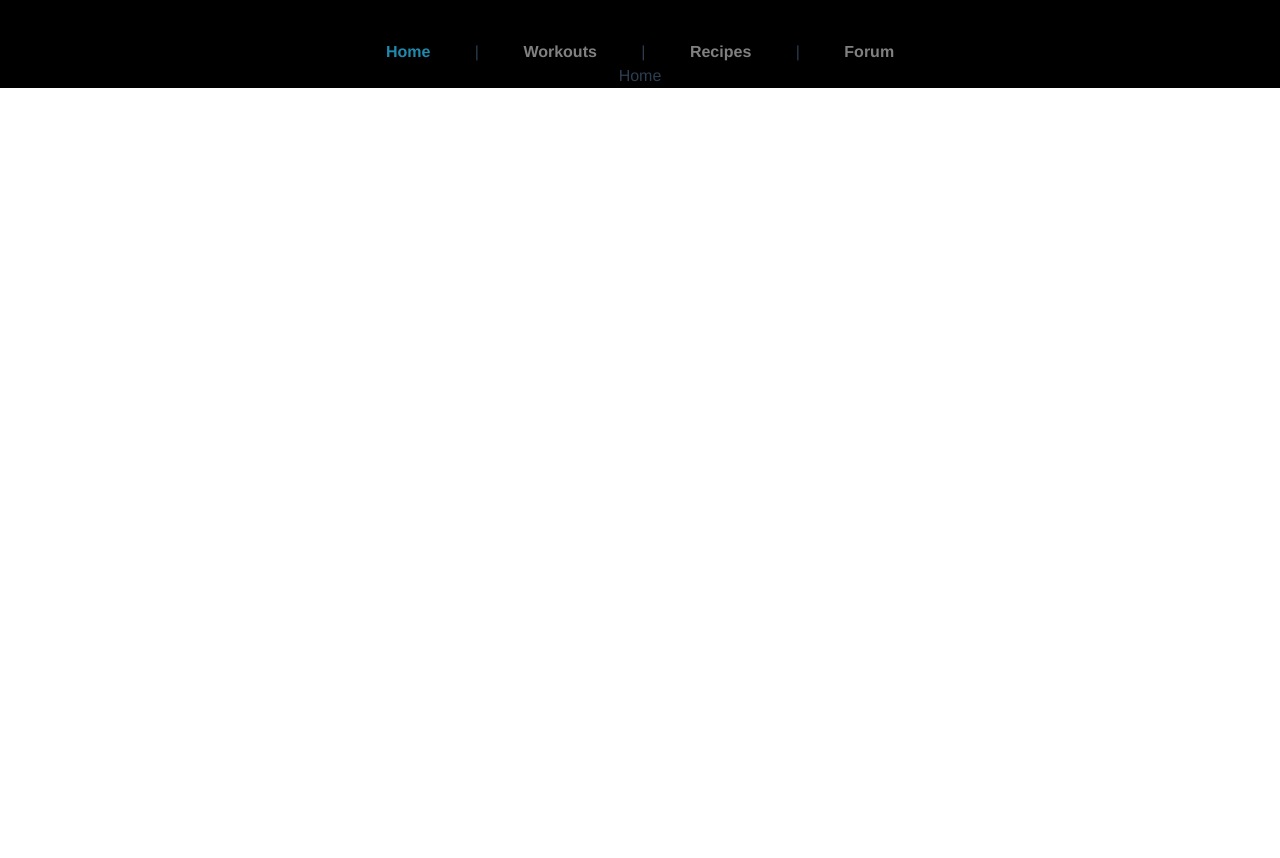
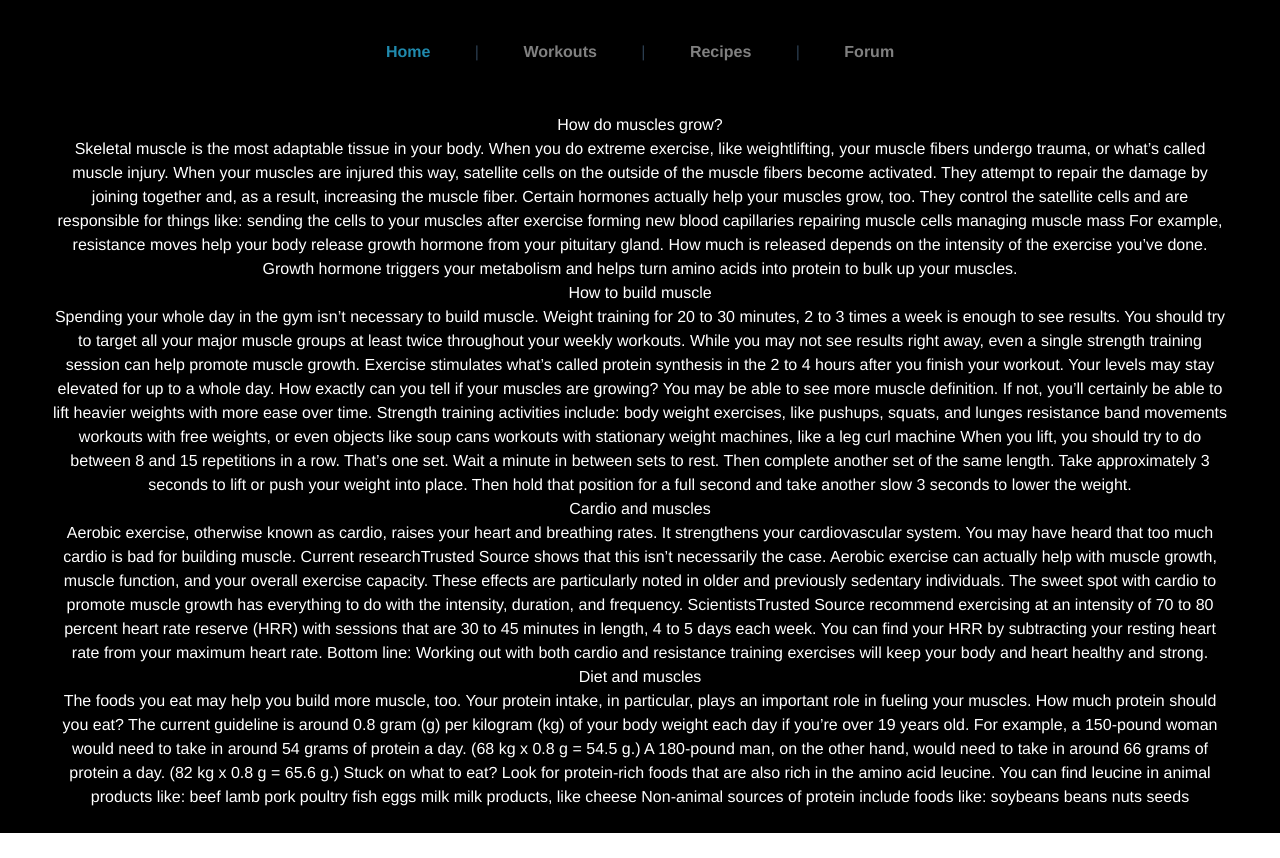
Before and after one commit to jinyangb/lifestyle, a Vue app in the folder client/: page / in a window 1280 px wide. Before the commit the page ends 800 px from the top, so only its background shows below. Built offline with nearby package versions, Linux system fonts and the light colour scheme.

Commit message:
added style to all  pages

```diff
--- a/client/src/components/ForumCard.vue
+++ b/client/src/components/ForumCard.vue
@@ -10,7 +10,7 @@
         <button @click="updateContent">Save</button>
       </form>
       <button @click="showForm">Update</button>
-      <button class="delete-button" @click="deletePost(id)">X</button>
+      <button class="delete-button" @click="deletePost(id)">Delete</button>
     </div>
     <div class="delete-button-container">
     </div>
@@ -80,7 +80,7 @@ data: () => ({
   button {
   cursor: pointer;
   margin-left: 1em;
-  background-color: #6095c0;
+  background-color: #ffffff;
   margin: 10px;
 }
 
--- a/client/src/components/RecipeCard.vue
+++ b/client/src/components/RecipeCard.vue
@@ -40,7 +40,7 @@ export default {
   .content {
     display: flex;
     text-align: center;
-    color: cornsilk;
+    color: rgb(255, 255, 255);
     justify-content:center;
     /* width: 500px; */
   }
--- a/client/src/components/WorkoutCard.vue
+++ b/client/src/components/WorkoutCard.vue
@@ -40,7 +40,7 @@ export default {
   .content {
     display: flex;
     text-align: center;
-    color: cornsilk;
+    color: rgb(255, 255, 255);
     justify-content:center;
     /* width: 500px; */
   }
--- a/client/src/pages/Home.vue
+++ b/client/src/pages/Home.vue
@@ -1,11 +1,98 @@
 <template>
-  <div>
-    <h3>Home</h3>
-  </div>
+<div class="bg">
+  <section class="post">
+  <h2>How do muscles grow?</h2>
+  <p>Skeletal muscle is the most adaptable tissue in your body. When you do extreme exercise, like weightlifting, your muscle fibers undergo trauma, or what’s called muscle injury. When your muscles are injured this way, satellite cells on the outside of the muscle fibers become activated. They attempt to repair the damage by joining together and, as a result, increasing the muscle fiber.
+
+      Certain hormones actually help your muscles grow, too. They control the satellite cells and are responsible for things like:
+
+      sending the cells to your muscles after exercise
+      forming new blood capillaries
+      repairing muscle cells
+      managing muscle mass
+      For example, resistance moves help your body release growth hormone from your pituitary gland. How much is released depends on the intensity of the exercise you’ve done. Growth hormone triggers your metabolism and helps turn amino acids into protein to bulk up your muscles.</p>
+  <h2>How to build muscle</h2>
+    <p>Spending your whole day in the gym isn’t necessary to build muscle. Weight training for 20 to 30 minutes, 2 to 3 times a week is enough to see results. You should try to target all your major muscle groups at least twice throughout your weekly workouts.
+
+      While you may not see results right away, even a single strength training session can help promote muscle growth. Exercise stimulates what’s called protein synthesis in the 2 to 4 hours after you finish your workout. Your levels may stay elevated for up to a whole day.
+
+      How exactly can you tell if your muscles are growing? You may be able to see more muscle definition. If not, you’ll certainly be able to lift heavier weights with more ease over time.
+
+      Strength training activities include:
+
+      body weight exercises, like pushups, squats, and lunges
+      resistance band movements
+      workouts with free weights, or even objects like soup cans
+      workouts with stationary weight machines, like a leg curl machine
+      When you lift, you should try to do between 8 and 15 repetitions in a row. That’s one set. Wait a minute in between sets to rest. Then complete another set of the same length. Take approximately 3 seconds to lift or push your weight into place. Then hold that position for a full second and take another slow 3 seconds to lower the weight.
+
+    </p>
+  <h2>Cardio and muscles</h2>
+    <p>Aerobic exercise, otherwise known as cardio, raises your heart and breathing rates. It strengthens your cardiovascular system.
+
+      You may have heard that too much cardio is bad for building muscle. Current researchTrusted Source shows that this isn’t necessarily the case.
+
+      Aerobic exercise can actually help with muscle growth, muscle function, and your overall exercise capacity. These effects are particularly noted in older and previously sedentary individuals.
+
+      The sweet spot with cardio to promote muscle growth has everything to do with the intensity, duration, and frequency. ScientistsTrusted Source recommend exercising at an intensity of 70 to 80 percent heart rate reserve (HRR) with sessions that are 30 to 45 minutes in length, 4 to 5 days each week. You can find your HRR by subtracting your resting heart rate from your maximum heart rate.
+
+      Bottom line: Working out with both cardio and resistance training exercises will keep your body and heart healthy and strong.
+    </p>
+  <h2>Diet and muscles</h2>
+    <p>The foods you eat may help you build more muscle, too. Your protein intake, in particular, plays an important role in fueling your muscles. How much protein should you eat? The current guideline is around 0.8 gram (g) per kilogram (kg) of your body weight each day if you’re over 19 years old.
+
+      For example, a 150-pound woman would need to take in around 54 grams of protein a day. (68 kg x 0.8 g = 54.5 g.) A 180-pound man, on the other hand, would need to take in around 66 grams of protein a day. (82 kg x 0.8 g = 65.6 g.)
+
+      Stuck on what to eat? Look for protein-rich foods that are also rich in the amino acid leucine. You can find leucine in animal products like:
+
+      beef
+      lamb
+      pork
+      poultry
+      fish
+      eggs
+      milk
+      milk products, like cheese
+      Non-animal sources of protein include foods like:
+
+      soybeans
+      beans
+      nuts
+      seeds
+    </p>
+  </section>
+</div>
 </template>
 
 <script>
+
 export default {
-  name: 'Home'
+
 }
 </script>
+<style scoped>
+.post {
+  border: 4px solid black;
+  border-radius: 20px;
+  padding: 20px;
+  margin: 25px;
+  width: auto;
+  overflow-x: auto;
+  overflow-y: auto;
+  color: black;
+      color: rgb(255, 255, 255);
+}
+.content {
+  display: flex;
+  text-align: center;
+  color: cornsilk;
+  justify-content:center;
+}
+button {
+cursor: pointer;
+margin-left: 1em;
+background-color: #6095c0;
+margin: 10px;
+}
+
+</style>
--- a/client/src/pages/Workout.vue
+++ b/client/src/pages/Workout.vue
@@ -38,7 +38,7 @@ export default {
 <style>
 
 .bg{
-    background-color: black;
+    background-color: rgb(0, 0, 0);
 }
 
 </style>
```
